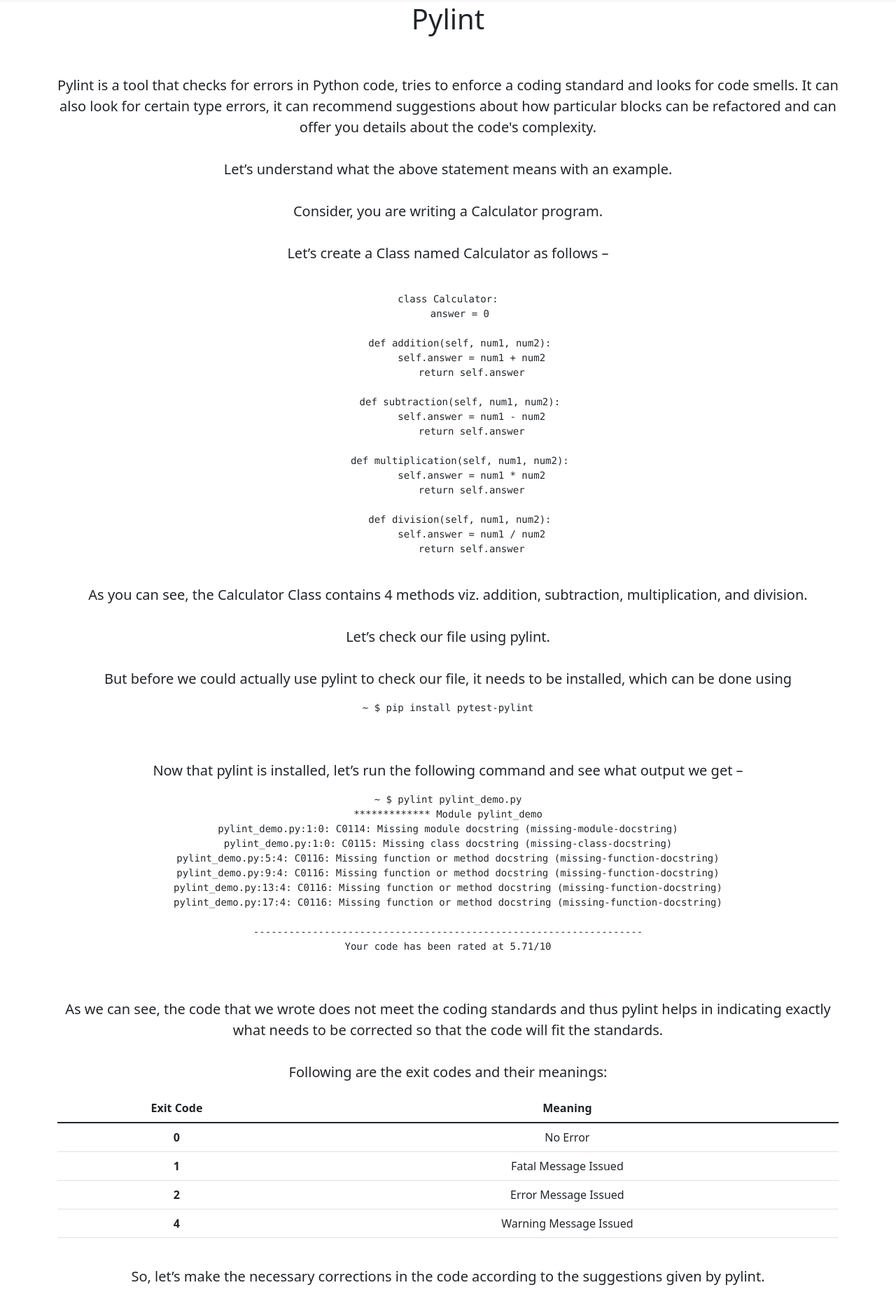
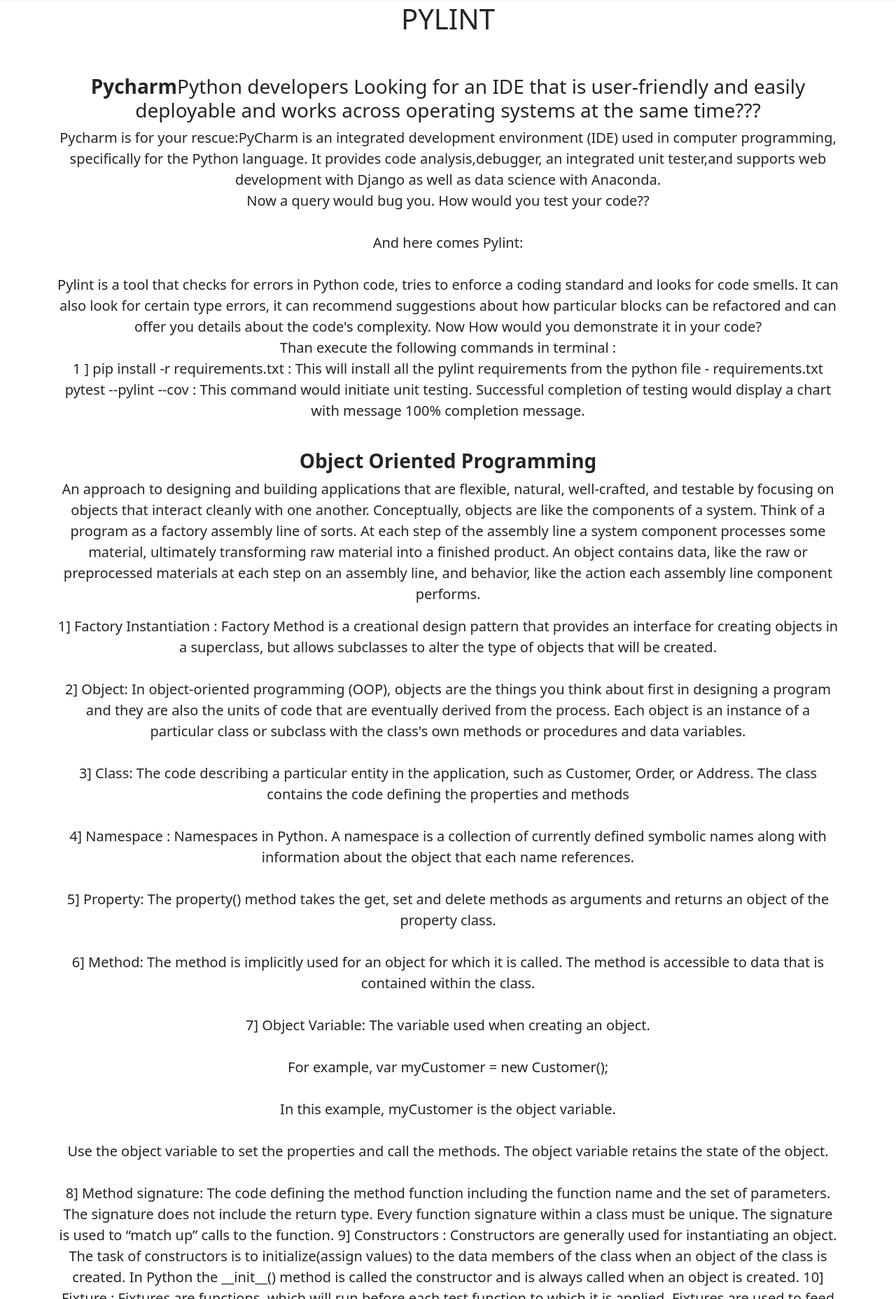
Before and after one commit to Tanv08/calc2-webCalc-Part1, a Flask app: template app/templates/p2_article1.html in a window 1280 px wide. Shown: the part 53-1909 px from the top of the page at 70% size. Run offline with Flask 2, Linux system fonts and the light colour scheme; the template is opened without the code that fills it, so the values that code supplies are empty.

Commit message:
Updated html pages

```diff
--- a/app/templates/p2_article1.html
+++ b/app/templates/p2_article1.html
@@ -1,280 +1,114 @@
 {% extends "base.html" %}
-{% block title %}Article1{% endblock %}
+{% block title %}Article2{% endblock %}
 
 {% block content %}
 
     <!--There is where the body content will go-->
-    <div class="container-fluid" id="article1-content">
-        <!-- Pylint Content -->
+    <div class="container-fluid" id="article2-content">
+        <!-- AAA Testing Content -->
         <div class="container text-center">
-            <p class="h1">Pylint</p>
+            <p class="h1">PYLINT</p>
             <br/><br/>
+            <p class="text-justify h3"><b>Pycharm</b>Python developers Looking for an IDE that is user-friendly and easily deployable and works across operating systems at the same time???</p>
             <p class="lead text-justify">
-                Pylint is a tool that checks for errors in Python code, tries to enforce a coding standard and looks for
-                code smells. It can also look for certain type errors, it can recommend suggestions about how particular
-                blocks can be refactored and can offer you details about the code's complexity.
+                <b>Pycharm</b> is for your rescue:PyCharm is an integrated development environment (IDE) used in computer programming, specifically for the Python language.
+                It provides code analysis,debugger, an integrated unit tester,and supports web development with Django as well as data science with Anaconda.
+                <br/>
+                 <b>Now a query would bug you. How would you test your code??</b>
                 <br/><br/>
-                Let’s understand what the above statement means with an example.
+                <b>And here comes Pylint:</b>
                 <br/><br/>
-                Consider, you are writing a Calculator program.
-                <br/><br/>
-                Let’s create a Class named Calculator as follows –
+                Pylint is a tool that checks for errors in Python code, tries to enforce a coding standard and looks for code smells. It can also look for certain type errors, it
+                can recommend suggestions about how particular blocks can be refactored and can offer you details about the code's complexity.
+                Now How would you demonstrate it in your code?
+                <br/>
+                Than execute the following commands in terminal :
+                <br/>
+                1 ] pip install -r requirements.txt : This will install all the pylint requirements from the python file - requirements.txt
+                pytest --pylint --cov : This command would initiate unit testing.
+                Successful completion of testing would display a chart with message 100% completion message.
             </p>
             <br/>
-            <pre class="text-left"><code>class Calculator:
-    answer = 0
+            <p class="h3 text-justify"><b>Object Oriented Programming</b></p>
+            <p class="text-justify lead">An approach to designing and building applications that are flexible, natural, well-crafted, and testable by focusing on objects that interact cleanly with one another.
+                Conceptually, objects are like the components of a system. Think of a program as a factory assembly line of sorts. At each step of the assembly line a system component processes some material, ultimately transforming raw material into a finished product.
+                An object contains data, like the raw or preprocessed materials at each step on an assembly line, and behavior, like the action each assembly line component performs.
+            </p>
+            <p class="lead text-justify">
+                1] Factory Instantiation : Factory Method is a creational
+                design pattern that provides an interface for creating objects in a superclass, but allows subclasses to alter the type of objects that will be created.
+                <br/><br/>
+                2] Object: In object-oriented programming (OOP), objects are the things you think about first in designing a program and they are also the units of code that are
+                eventually derived from the process.
+                Each object is an instance of a particular class or subclass with the class's own methods or procedures and data variables.
+                <br><br/>
+                3] Class: The code describing a particular entity in the application, such as Customer, Order, or Address.
+                The class contains the code defining the properties and methods
+                <br><br/>
+                4] Namespace : Namespaces in Python. A namespace is a collection of currently defined symbolic names along with information about the object that
+                each name references.
+                <br><br/>
+                5] Property: The property() method takes the get, set and delete methods as arguments and returns an object of the property class.
+                <br><br/>
+                6] Method: The method is implicitly used for an object for which it is called. The method is accessible to data that is contained within the class.
+                <br><br/>
+                7] Object Variable: The variable used when creating an object.
+                <br><br/>
+                For example, var myCustomer = new Customer();
+                <br><br/>
+                In this example, myCustomer is the object variable.
+                <br><br/>
+                Use the object variable to set the properties and call the methods. The object variable retains the state of the object.
+                <br><br/>
 
-    def addition(self, num1, num2):
-        self.answer = num1 + num2
-        return self.answer
+8] Method signature: The code defining the method function including the function name and the set of parameters. The signature does not include the return type. Every function signature within a class must be unique. The signature is used to “match up” calls to the function.
 
-    def subtraction(self, num1, num2):
-        self.answer = num1 - num2
-        return self.answer
+9] Constructors : Constructors are generally used for instantiating an object. The task of constructors is to initialize(assign values) to the data members of the class when an object of the class is created. In Python the __init__() method is called the constructor and is always called when an object is created.
 
-    def multiplication(self, num1, num2):
-        self.answer = num1 * num2
-        return self.answer
+10] Fixture : Fixtures are functions, which will run before each test function to which it is applied. Fixtures are used to feed some data to the tests such as database connections, URLs to test and some sort of input data.
 
-    def division(self, num1, num2):
-        self.answer = num1 / num2
-        return self.answer</code></pre>
-            <br/>
+11] Type Hint : Type hinting is a formal solution to statically indicate the type of a value within your Python code.
+
+12] Type Cast : There may be times when you want to specify a type on to a variable. This can be done with casting. Python is an object-orientated language, and as such it uses classes to define data types, including its primitive types.
+
+13] Unit Test : In computer programming, unit testing is a software testing method by which individual units of source code—sets of one or more computer program modules together with associated control data, usage procedures, and operating procedures—are tested to determine whether they are fit for use.
+
+14] Static Variable :When we declare a variable inside a class but outside any method, it is called as class or static variable in python. Class or static variable can be referred through a class but not directly through an instance.
+
+15] Facade : Facade is a structural design pattern that provides a simplified interface to a complex system of classes, library or framework.
+
+16] Design Patterns: Design Patterns is the most essential part of Software Engineering, as they provide the general repeatable solution to a commonly occurring problem in software design. They usually represent some of the best practices adopted by experienced object-oriented software developers.
+            </p>
+
             <p class="lead text-justify">
-                As you can see, the Calculator Class contains 4 methods viz. addition, subtraction, multiplication, and
-                division.
-                <br/><br/>
-                Let’s check our file using pylint.
-                <br/><br/>
-                But before we could actually use pylint to check our file, it needs to be installed, which can be done
-                using
-                <br/>
-            </p>
-            <pre class="text-left code-cmd"><code>~ $ pip install pytest-pylint</code></pre>
-            <br/><br/>
-            <p class="lead text-justify">
-                Now that pylint is installed, let’s run the following command and see what output we get –
-                <br/>
-            </p>
-            <pre class="text-left code-cmd"><code>~ $ pylint pylint_demo.py
-************* Module pylint_demo
-pylint_demo.py:1:0: C0114: Missing module docstring (missing-module-docstring)
-pylint_demo.py:1:0: C0115: Missing class docstring (missing-class-docstring)
-pylint_demo.py:5:4: C0116: Missing function or method docstring (missing-function-docstring)
-pylint_demo.py:9:4: C0116: Missing function or method docstring (missing-function-docstring)
-pylint_demo.py:13:4: C0116: Missing function or method docstring (missing-function-docstring)
-pylint_demo.py:17:4: C0116: Missing function or method docstring (missing-function-docstring)
-
-------------------------------------------------------------------
-Your code has been rated at 5.71/10</code></pre>
-
-            <br/><br/>
-            <p class="lead text-justify">
-                As we can see, the code that we wrote does not meet the coding standards and thus pylint helps in
-                indicating exactly what needs to be corrected so that the code will fit the standards.
-                <br/><br/>
-                Following are the exit codes and their meanings:
-            </p>
-            <table class="table text-left table-responsive">
-                <thead>
-                <tr>
-                    <th scope="col">Exit Code</th>
-                    <th scope="col">Meaning</th>
-                </tr>
-                </thead>
-                <tbody>
-                <tr>
-                    <th scope="row">0</th>
-                    <td>No Error</td>
-                </tr>
-                <tr>
-                    <th scope="row">1</th>
-                    <td>Fatal Message Issued</td>
-                </tr>
-                <tr>
-                    <th scope="row">2</th>
-                    <td>Error Message Issued</td>
-                </tr>
-                <tr>
-                    <th scope="row">4</th>
-                    <td>Warning Message Issued</td>
-                </tr>
-                </tbody>
-            </table>
-            <br/>
-            <p class="lead text-justify">
-                So, let’s make the necessary corrections in the code according to the suggestions given by pylint.
-            </p>
-            <pre class="text-left"><code>""" Contains the class Calculator """
-
-
-class Calculator:
-    """ Defining the methods of Calculator in here """
-    answer = 0
-
-    def addition(self, num1, num2):
-        """ Adds the given two numbers and returns the answer """
-        self.answer = num1 + num2
-        return self.answer
-
-    def subtraction(self, num1, num2):
-        """ Subtracts the given two numbers and returns the answer """
-        self.answer = num1 - num2
-        return self.answer
-
-    def multiplication(self, num1, num2):
-        """ Multiplies the given two numbers and returns the answer """
-        self.answer = num1 * num2
-        return self.answer
-
-    def division(self, num1, num2):
-        """ Divides the given two numbers and returns the answer """
-        self.answer = num1 / num2
-        return self.answer</code></pre>
-            <br/><br/>
-            <p class="lead text-justify">
-                Now let’s run pylint again to see if the code that we corrected fits the coding standards.
-            </p>
-            <pre class="text-left code-cmd"><code>~ $ pylint pylint_demo_corrected.py
-
-------------------------------------------------------------------
-Your code has been rated at 10.00/10</code></pre>
-
-            <br/><br/>
-            <p class="lead text-justify">
-                Yay !!!! We got a rating of 10/10 for our corrected code which means that the code that we wrote now
-                fits the coding standards.
-                <br/><br/>
-                <a class="btn-link" href="https://github.com/aps358/IS601_P2_Demo/tree/article1-pylint_demo">Click
+                <a class="btn-link" href="https://github.com/aps358/IS601_P2_Demo/tree/article2-AAA_testing">Click
                     here</a> to view the files in Github.
-            </p>
-        </div>
-
-        <hr class="solid"/>
-        <!-- Glossary -->
-        <div class="container text-center">
-            <p class="lead text-justify">
-                Below, is a glossary of Object-Oriented Programming Terms which I would like you to go through, so that
-                it will help you in understanding the future concepts better that we will be discussing in the further
-                Articles.
-            </p>
-            <br/>
-            <p class="lead text-justify">
-                <b>Factory</b> – In object-oriented programming, a factory is an object for creating other objects –
-                formally a
-                factory is a function or method that returns objects of a varying prototype or class from some method
-                call, which is assumed to be "new".
-            </p>
-            <br/>
-            <p class="lead text-justify">
-                <b>Instantiation</b> – Instantiating a class is creating a copy of the class which inherits all class
-                variables
-                and methods.
-            </p>
-            <br/>
-            <p class="lead text-justify">
-                <b>Object</b> - A unique instance of a data structure that's defined by its class. An object comprises
-                both
-                data members (class variables and instance variables) and methods.
-            </p>
-            <br/>
-            <p class="lead text-justify">
-                <b>Class</b> – A user-defined prototype for an object that defines a set of attributes that
-                characterize any object of the class. The attributes are data members (class variables and instance
-                variables) and methods, accessed via dot notation.
-            </p>
-            <br/>
-            <p class="lead text-justify">
-                <b>Namespace</b> – – A namespace is a collection of currently defined symbolic names along with
-                information about the object that each name references.
-                <br/>
-                In a Python program, there are four types of namespaces:
-            </p>
-            <ul class="lead text-justify">
-                <li>Built-In</li>
-                <li>Global</li>
-                <li>Enclosing</li>
-                <li>Local</li>
-            </ul>
-            <p class="lead text-justify">
-                These have differing lifetimes. As Python executes a program, it creates namespaces as necessary and
-                deletes them when they’re no longer needed. Typically, many namespaces will exist at any given time.
-            </p>
-            <br/>
-            <p class="lead text-justify">
-                <b>Constructor</b> – Constructors are generally used for instantiating an object. The task of
-                constructors is to initialize(assign values) to the data members of the class when an object of the
-                class is created. In Python the <i>__init__()</i> method is called the constructor and is always called
-                when an
-                object is created.
-            </p>
-            <br/>
-            <p class="lead text-justify">
-                <b>Fixture</b> – pytest fixtures are functions attached to the tests which run before the test function
-                is
-                executed. Fixtures are a set of resources that have to be set up before and cleaned up once the Selenium
-                test automation execution is completed.
-            </p>
-            <br/>
-            <p class="lead text-justify">
-                <b>Type hint</b> – Type hinting is a formal solution to statically indicate the type of a value within
-                your
-                Python code.
-            </p>
-            <br/>
-            <p class="lead text-justify">
-                <b>Type cast</b> – Type casting is a method used to change the variables/ values declared in a certain
-                data
-                type into a different data type to match the operation required to be performed by the code snippet. In
-                python, this feature can be accomplished by using constructor functions like int(), string(), float(),
-                etc.
-            </p>
-            <br/>
-            <p class="lead text-justify">
-                <b>Unit test</b> – Unit Testing is the first level of software testing where the smallest testable parts
-                of a
-                software are tested. This is used to validate that each unit of the software performs as designed.
-            </p>
-            <br/>
-            <p class="lead text-justify">
-                <b>Class method</b> – The @classmethod decorator is a built-in function decorator that is an expression
-                that gets evaluated after your function is defined. The result of that evaluation shadows your function
-                definition.<br/>
-                A class method receives the class as an implicit first argument, just like an instance method receives
-                the instance.
-            </p>
-            <br/>
-            <p class="lead text-justify">
-                <b>Static method</b> – Static methods, much like class methods, are methods that are bound to a class
-                rather than its object.
-                They do not require a class instance creation. So, they are not dependent on the state of the object.
-            </p>
-            <br/>
-            <p class="lead text-justify">
-                <b>Façade</b> – Facade is a structural design pattern that provides a simplified (but limited) interface
-                to a
-                complex system of classes, library or framework.
-            </p>
-            <br/>
-            <p class="lead text-justify">
-                <b>Design patterns</b> - A design pattern provides a general reusable solution for the common problems
-                that
-                occur in software design. The pattern typically shows relationships and interactions between classes or
-                objects. The idea is to speed up the development process by providing well-tested, proven
-                development/design paradigms.
-            </p>
-            <br/>
-            <p class="lead text-justify">
-                <b>Method</b> – A method in object-oriented programming (OOP) is a procedure associated with a message
-                and an
-                object.
-            </p>
-            <br/>
-            <p class="lead text-justify">
-                <b>Property</b> – A property, in some object-oriented programming languages, is a special sort of class member,
-                intermediate in functionality between a field (or data member) and a method.
             </p>
         </div>
     </div>
 
-    {% endblock %}
+    <!--There is where the footer will go-->
+    <div id="footer">
+        <footer class="sticky-footer bg-primary container-fluid mt-auto">
+            <div class="container-fluid">
+                <div class="row text-center">
+                    <div class="col-md-4 col-sm-4 col-xs-12">
+                        <span class="text-lead" id="github-link"> <a
+                                href="https://github.com/aps358/KA_History_of_Internet/tree/Project2">GitHub Link</a></span>
+                    </div>
+
+                    <div class="col-md-4 col-sm-4 col-xs-12">
+                        <span class="text-lead">&copy; Amey Sawant </span>
+                    </div>
+
+                    <div class="col-md-4 col-sm-4 col-xs-12">
+                        <span class="text-lead" id="W3C_Validator"> <a
+                                href="https://validator.w3.org/nu/?doc=http%3A%2F%2Fapshoip2.eastus.azurecontainer.io%2Fp2_article2.html">W3C Validation</a></span>
+                    </div>
+                </div>
+            </div>
+        </footer>
+    </div>
+</div>
+
+{% endblock %}
```
Also changed, not shown: app/templates/base.html (line endings or trailing spaces).
